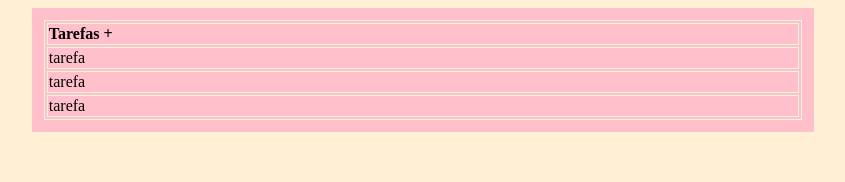
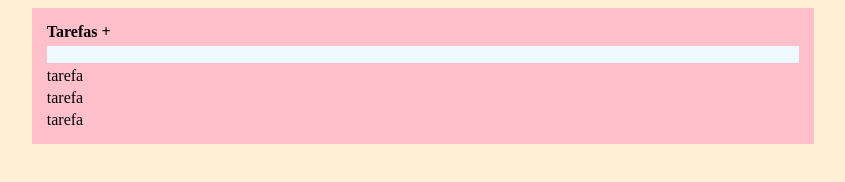
Before and after one commit to Saviolbn/Afazeres, a plain HTML site: page index.html in a window 1280 px wide. Shown: the whole page, without its empty margins (217-1062 px from the left). Drawn offline with Linux system fonts and the light colour scheme.

Commit message:
adicionado campo de texto

```diff
--- a/index.html
+++ b/index.html
@@ -16,6 +16,11 @@
                 <th>Tarefas +</th>
             </tr>
             <tr>
+                <td>
+                    <input type="text" id="novaTarefa">
+                </td>
+            </tr>
+            <tr>
                 <td> tarefa </td>
             </tr>
             <tr>
--- a/styles.css
+++ b/styles.css
@@ -10,8 +10,17 @@ body{
     text-align: center;
 }
 table,th,td,tr{
-    border: 1px solid beige;
+    /*border: 1px solid beige;*/
     margin: auto;
     text-align: justify;
     width: 100%;
+    background-color: ;
 }
+input#novaTarefa{
+    width: 100%;
+    border: 0;
+    box-sizing: border-box;
+    background-color: aliceblue;
+    border-color: pink;
+
+}
```
